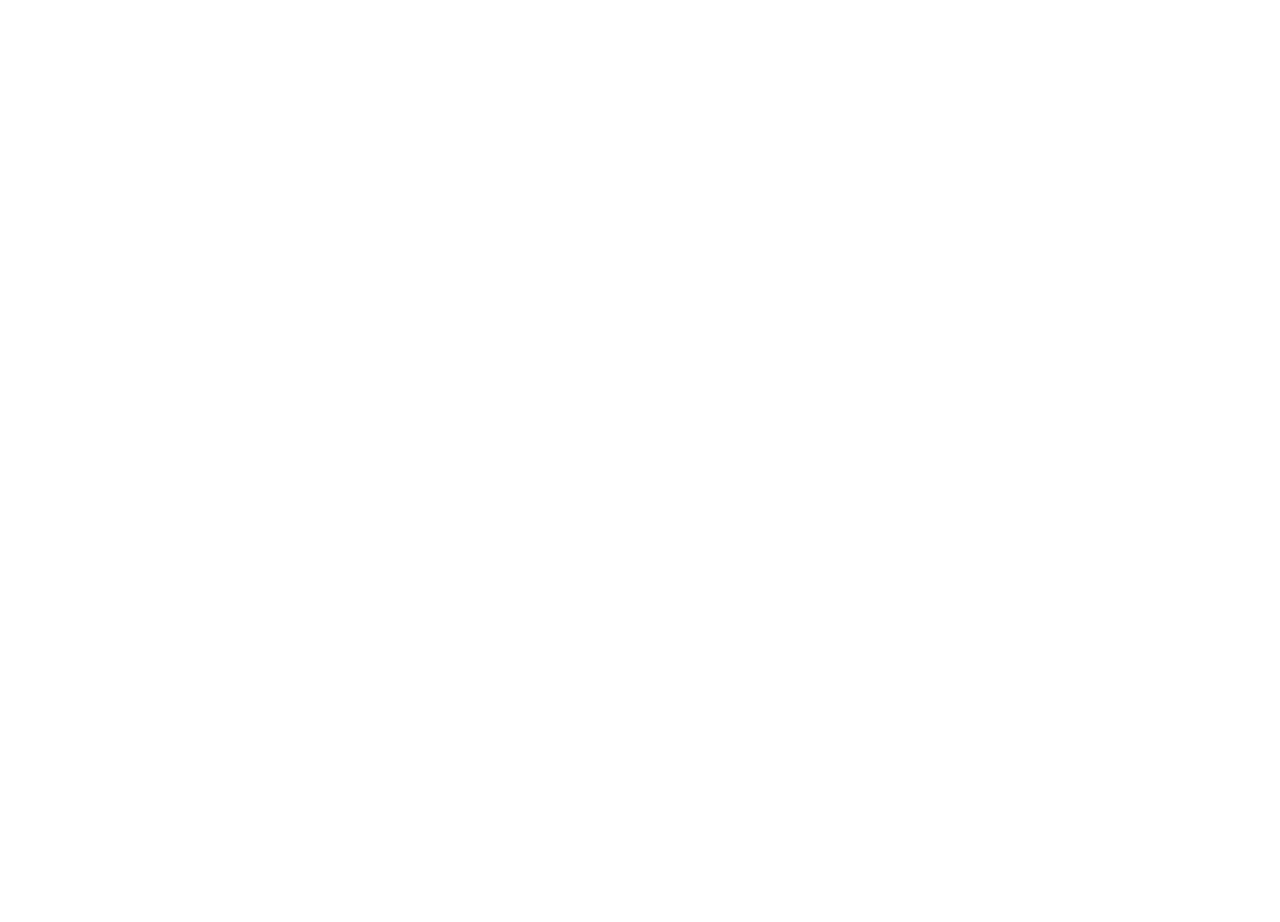
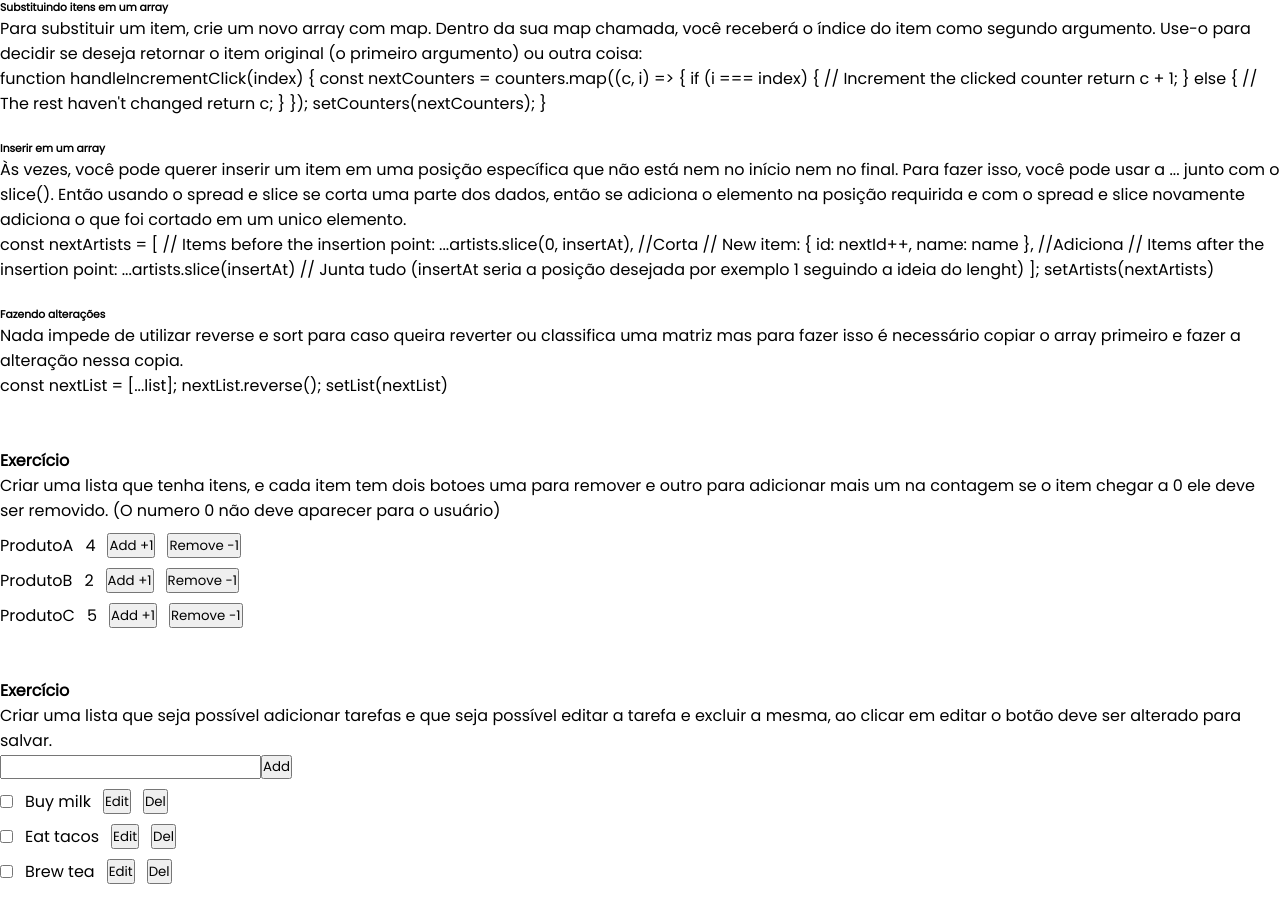
Before and after one commit to wdwf/React_Study, a React (Vite) app: page /capitulo-4 in a window 1280 px wide. Shown: the part 3177-4099 px from the top of the page. Before the commit the page ends 3202 px from the top, so only its background shows below. Built offline with nearby package versions, Linux system fonts and the light colour scheme.

Commit message:
:construction: chore: add exercicios sobre adição e remoção de itens

```diff
--- /dev/null
+++ b/src/pages/Cap4/components/exercise1/Item.tsx
@@ -0,0 +1,31 @@
+import React from "react";
+
+export default function Item({
+  name,
+  qty,
+  id,
+  add,
+  remove,
+}: {
+  name: string;
+  qty: number;
+  id: number;
+  add: (itemId: number) => void;
+  remove: (itemId: number) => void;
+}) {
+  return (
+    <li
+      style={{
+        display: "flex",
+        flexDirection: "row",
+        gap: "12px",
+        margin: "10px 0px",
+      }}
+    >
+      <p>{name}</p>
+      <p>{qty}</p>
+      <button onClick={() => add(id)}>Add +1</button>
+      <button onClick={() => remove(id)}>Remove -1</button>
+    </li>
+  );
+}
--- /dev/null
+++ b/src/pages/Cap4/components/exercise1/ListItens.tsx
@@ -0,0 +1,66 @@
+import { useState } from "react";
+import Item from "./Item";
+
+type listProps = {
+  id: number;
+  name: string;
+  qty: number;
+};
+
+const initialList = [
+  { id: 1, name: "ProdutoA", qty: 4 },
+  { id: 2, name: "ProdutoB", qty: 2 },
+  { id: 3, name: "ProdutoC", qty: 5 },
+];
+
+export default function ListItens() {
+  const [listItens, setListItens] = useState(initialList);
+
+  function handleAddItem(itemId: number) {
+    setListItens(
+      listItens.map((item) => {
+        if (item.id === itemId) {
+          return {
+            ...item,
+            qty: item.qty + 1,
+          };
+        } else {
+          return item;
+        }
+      })
+    );
+  }
+
+  function handleRemoveItem(itemId: number) {
+    const nextList = listItens.map((item) => {
+      if (item.id === itemId) {
+        return {
+          ...item,
+          qty: item.qty - 1,
+        };
+      } else {
+        return item;
+      }
+    });
+    setListItens(
+      nextList.filter((item) => {
+        return item.qty > 0;
+      })
+    );
+  }
+
+  return (
+    <ul>
+      {listItens.map((item) => (
+        <Item
+          name={item.name}
+          qty={item.qty}
+          id={item.id}
+          add={handleAddItem}
+          remove={handleRemoveItem}
+          key={item.id}
+        />
+      ))}
+    </ul>
+  );
+}
--- /dev/null
+++ b/src/pages/Cap4/components/exercise2/AddTasks.tsx
@@ -0,0 +1,29 @@
+import React, { useState } from "react";
+
+export default function AddTasks({
+  handleAddTodo,
+}: {
+  handleAddTodo: (title: string) => void;
+}) {
+  const [title, setTitle] = useState("");
+
+  return (
+    <div>
+      <input
+        type='text'
+        value={title}
+        onChange={(e) => setTitle(e.target.value)}
+      />
+      <button
+        onClick={() => {
+          if (title) {
+            handleAddTodo(title);
+          }
+          setTitle("");
+        }}
+      >
+        Add
+      </button>
+    </div>
+  );
+}
--- /dev/null
+++ b/src/pages/Cap4/components/exercise2/ListTask.tsx
@@ -0,0 +1,28 @@
+import React from "react";
+import Task from "./Task";
+import { todoProps } from "../..";
+
+type ListProps = {
+  list: { id: number; title: string; done: boolean }[];
+  handleRemoveTodo: (removeTodoId: number) => void;
+  handleEditTodo: (nextTodo: todoProps) => void;
+};
+
+export default function ListTask({
+  list,
+  handleEditTodo,
+  handleRemoveTodo,
+}: ListProps) {
+  return (
+    <ul>
+      {list.map((todo) => (
+        <Task
+          theTask={todo}
+          key={todo.id}
+          onChange={handleEditTodo}
+          onRemove={handleRemoveTodo}
+        />
+      ))}
+    </ul>
+  );
+}
--- /dev/null
+++ b/src/pages/Cap4/components/exercise2/Task.tsx
@@ -0,0 +1,51 @@
+import React, { useState } from "react";
+import { todoProps } from "../..";
+
+export default function Task({
+  theTask,
+  onRemove,
+  onChange,
+}: {
+  theTask: {
+    id: number;
+    title: string;
+    done: boolean;
+  };
+  onRemove: (removeTodo: number) => void;
+  onChange: (nextTodo: todoProps) => void;
+}) {
+  const [isEditing, setIsEditing] = useState(false);
+  return (
+    <li
+      style={{
+        display: "flex",
+        flexDirection: "row",
+        gap: "12px",
+        margin: "10px 0px",
+      }}
+    >
+      <input
+        type='checkbox'
+        id={`${theTask.id}`}
+        onChange={(e) => onChange({ ...theTask, done: e.target.checked })}
+      />
+      {isEditing ? (
+        <>
+          <input
+            type='text'
+            name='name'
+            value={theTask.title}
+            onChange={(e) => onChange({ ...theTask, title: e.target.value })}
+          />
+          <button onClick={() => setIsEditing(false)}>Save</button>
+        </>
+      ) : (
+        <>
+          <label htmlFor={`${theTask.id}`}>{theTask.title}</label>
+          <button onClick={() => setIsEditing(true)}>Edit</button>
+        </>
+      )}
+      <button onClick={() => onRemove(theTask.id)}>Del</button>
+    </li>
+  );
+}
--- a/src/pages/Cap4/index.tsx
+++ b/src/pages/Cap4/index.tsx
@@ -1,9 +1,60 @@
-import React from "react";
+import React, { useState } from "react";
 import CompButton from "./components/CompButton";
 import CompButtonParams from "./components/CompButtonParams";
 import CompState from "./components/CompState";
+import ListItens from "./components/exercise1/ListItens";
+import AddTasks from "./components/exercise2/AddTasks";
+import ListTask from "./components/exercise2/ListTask";
+
+//exe2
+const initialTodos = [
+  { id: 0, title: "Buy milk", done: true },
+  { id: 1, title: "Eat tacos", done: false },
+  { id: 2, title: "Brew tea", done: false },
+];
+
+export type todoProps = {
+  id: number;
+  title: string;
+  done: boolean;
+};
 
 export default function Cap4() {
+  const [todos, setTodos] = useState(initialTodos);
+
+  function handleAddTask(value: string) {
+    const nextList = [
+      ...todos,
+      { id: todos.length, title: value, done: false },
+    ];
+    setTodos(nextList);
+    console.log(todos);
+  }
+  function handleEditTask(nextTodo: todoProps) {
+    setTodos(
+      todos.map((item) => {
+        if (item.id === nextTodo.id) {
+          return {
+            ...item,
+            title: nextTodo.title,
+            done: nextTodo.done,
+          };
+        } else {
+          return item;
+        }
+      })
+    );
+  }
+  function handleRemoveTask(removeTodoId: number) {
+    setTodos(
+      todos.filter((item) => {
+        if (item.id !== removeTodoId) {
+          return item;
+        }
+      })
+    );
+  }
+
   function onPlayMessage() {
     prompt("Hello how are you?", "...");
   }
@@ -32,6 +83,8 @@
         <CompButton onClick={onPlayMessage}>Play me!</CompButton>
         <CompButtonParams onFunc={onPlayMessage2} />
       </div>
+
+      {/* -------------------------------------------------- */}
 
       <div style={{ marginBottom: "50px" }}>
         <h4>Estado: Memoria de um componente</h4>
@@ -96,6 +149,8 @@
         </p>
       </div>
 
+      {/* -------------------------------------------------- */}
+
       <div style={{ marginBottom: "50px" }}>
         <h4>Renderizar e confirmar</h4>
         <p>
@@ -150,6 +205,8 @@
         </p>
       </div>
 
+      {/* -------------------------------------------------- */}
+
       <div style={{ marginBottom: "50px" }}>
         <h4>estado como um instantâneo</h4>
         <p>
@@ -172,6 +229,8 @@
           substitui o DOM)
         </p>
       </div>
+
+      {/* -------------------------------------------------- */}
 
       <div style={{ marginBottom: "50px" }}>
         <h4>Enfileirando uma serie de atualizações de estado</h4>
@@ -223,6 +282,8 @@
           <br />
         </p>
       </div>
+
+      {/* ---------------------------------------- */}
 
       <div style={{ marginBottom: "50px" }}>
         <h4>Atualizando objetos no estado</h4>
@@ -328,6 +389,8 @@
         </p>
       </div>
 
+      {/* ---------------------------------------- */}
+
       <div style={{ marginBottom: "50px" }}>
         <h4>Atualizando matrizes no estado</h4>
         <p>
@@ -384,6 +447,88 @@
           setShapes(nextShapes);
           `}
         </p>
+        <br />
+        <h6>Substituindo itens em um array</h6>
+        <p>
+          Para substituir um item, crie um novo array com map. Dentro da sua map
+          chamada, você receberá o índice do item como segundo argumento. Use-o
+          para decidir se deseja retornar o item original (o primeiro argumento)
+          ou outra coisa:
+        </p>
+        <p>{`
+        function handleIncrementClick(index) {
+          const nextCounters = counters.map((c, i) => {
+            if (i === index) {
+              // Increment the clicked counter
+              return c + 1;
+            } else {
+              // The rest haven't changed
+              return c;
+            }
+          });
+          setCounters(nextCounters);
+        }
+        `}</p>
+        <br />
+        <h6>Inserir em um array</h6>
+        <p>
+          Às vezes, você pode querer inserir um item em uma posição específica
+          que não está nem no início nem no final. Para fazer isso, você pode
+          usar a ... junto com o slice(). Então usando o spread e slice se corta
+          uma parte dos dados, então se adiciona o elemento na posição requirida
+          e com o spread e slice novamente adiciona o que foi cortado em um
+          unico elemento.
+        </p>
+
+        <p>{`
+        const nextArtists = [
+          // Items before the insertion point:
+          ...artists.slice(0, insertAt), //Corta
+          // New item:
+          { id: nextId++, name: name }, //Adiciona
+          // Items after the insertion point:
+          ...artists.slice(insertAt) // Junta tudo (insertAt seria a posição desejada por exemplo 1 seguindo a ideia do lenght)
+        ];
+        setArtists(nextArtists)
+        `}</p>
+
+        <br />
+        <h6>Fazendo alterações</h6>
+        <p>
+          Nada impede de utilizar reverse e sort para caso queira reverter ou
+          classifica uma matriz mas para fazer isso é necessário copiar o array
+          primeiro e fazer a alteração nessa copia.
+        </p>
+        <p>{`
+          const nextList = [...list];
+          nextList.reverse();
+          setList(nextList)
+        `}</p>
+      </div>
+
+      <div style={{ marginBottom: "50px" }}>
+        <h4>Exercício</h4>
+        <p>
+          Criar uma lista que tenha itens, e cada item tem dois botoes uma para
+          remover e outro para adicionar mais um na contagem se o item chegar a
+          0 ele deve ser removido. (O numero 0 não deve aparecer para o usuário)
+        </p>
+        <ListItens />
+      </div>
+
+      <div style={{ marginBottom: "50px" }}>
+        <h4>Exercício</h4>
+        <p>
+          Criar uma lista que seja possível adicionar tarefas e que seja
+          possível editar a tarefa e excluir a mesma, ao clicar em editar o
+          botão deve ser alterado para salvar.
+        </p>
+        <AddTasks handleAddTodo={handleAddTask} />
+        <ListTask
+          list={todos}
+          handleEditTodo={handleEditTask}
+          handleRemoveTodo={handleRemoveTask}
+        />
       </div>
     </div>
   );
```
